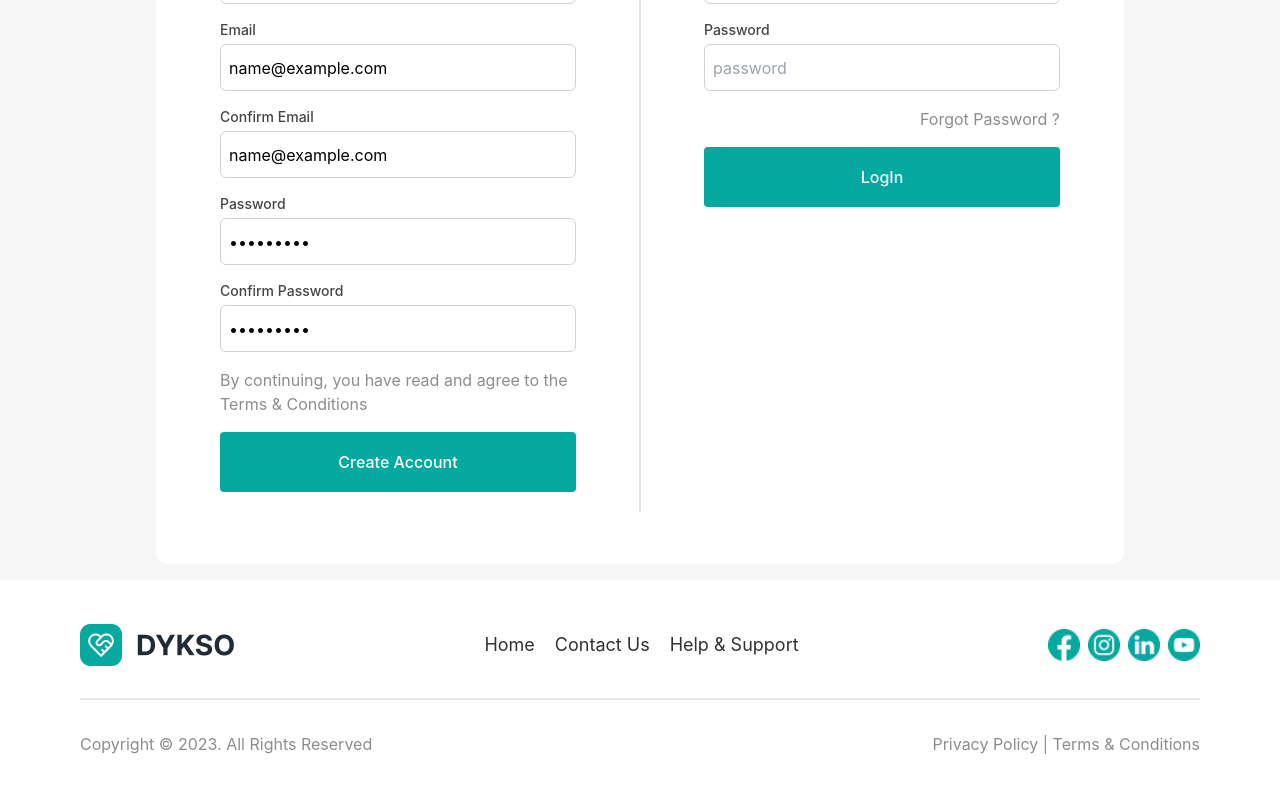
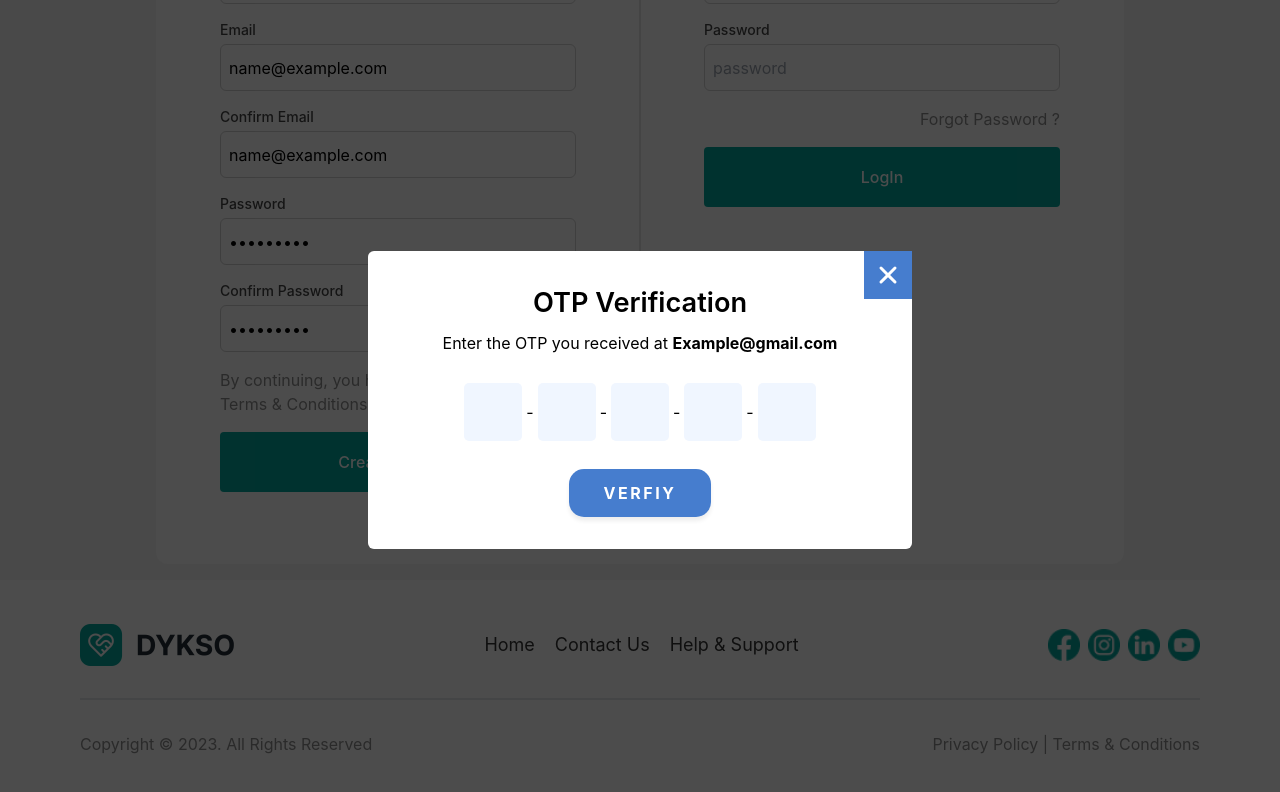
Before and after one commit to masterweb1125/DYKSO-Front-End, a React (Create React App) app: page /login in a window 1280 px wide. Both pictures are taken after typing "Sample", "name@example.com", "name@example.com", "Sample123", "Sample123" into the empty fields and a click on the button "Create Account". Shown: the part 354-1146 px from the top of the page. Built offline with nearby package versions, Linux system fonts and the light colour scheme; no server answers.

Commit message:
completed picture capturing functionality and also created and added OTP Modal

```diff
--- a/package.json
+++ b/package.json
@@ -13,6 +13,7 @@
     "react-dom": "^18.2.0",
     "react-hook-form": "^7.51.3",
     "react-icons": "^5.1.0",
+    "react-otp-input": "^3.1.1",
     "react-redux": "^9.1.1",
     "react-router-dom": "^6.22.1",
     "react-scripts": "5.0.1",
--- a/src/component/additional-info/index.jsx
+++ b/src/component/additional-info/index.jsx
@@ -1,4 +1,4 @@
-import React, { useRef, useState } from "react";
+import React, { useEffect, useRef, useState } from "react";
 import uploadIcon from "../../assets/imgs/upload-icon.svg";
 import pdfIcon from "../../assets/imgs/pdf-icon.svg";
 import { useDispatch, useSelector } from "react-redux";
@@ -16,8 +16,17 @@ const AdditionalInfo = (props) => {
   const navigate = useNavigate();
   const { zipCode } = props;
   const { token, userData } = useSelector((state) => state?.user);
+  const captureFile = useSelector((state) => state?.generalData?.captureData);
   const fileInputRef = useRef(null);
   const [uploadedFile, setUploadedFile] = useState(null);
+
+
+
+  useEffect(() => {
+    if (captureFile) {
+       setUploadedFile(captureFile);
+    }
+  }, [])
 
 
   const dispatch = useDispatch();
@@ -55,7 +64,6 @@ const AdditionalInfo = (props) => {
           data
         );
         var { url } = uploadRes.data;
-        // console.log("uploaded file url is: ", url);
         return url;
       }
 
--- /dev/null
+++ b/src/components/OTP_Modal.jsx
@@ -0,0 +1,62 @@
+import React, { useState } from 'react'
+import { LuLoader2 } from 'react-icons/lu'
+import Testotp from './checkingOtp';
+import { IoClose } from "react-icons/io5";
+
+const OTPModal = ({ setOTPDialoug }) => {
+    const [otp, setOtp] = useState("");
+    const [loading, setloading] = useState(false);
+
+    // otp modal close
+    const CloseOTPModel = () => {
+        setOTPDialoug((prev)=> !prev)
+    }
+
+    const CompareOTP = () => {
+        setOTPDialoug((prev) => !prev)
+    }
+
+  return (
+      <div className='fixed w-screen bg-[rgba(0,0,0,0.7)] h-screen flex justify-center items-center top-0 overflow-hidden center'>
+
+          <div className="wrapper relative p-8 flex flex-col justify-center items-center gap-6  w-[34rem] max-sm:w-[22rem] bg-white rounded-md">
+
+              {/* close button */}
+              <button onClick={CloseOTPModel} className='absolute top-0 right-0 text-[2rem] bg-[#467DCE] hover:bg-blue-700 p-2 text-white'> <IoClose/></button>
+              {/* Confirm Your Email content */}
+
+              <div className="wrapper flex flex-col justify-center items-center gap-2">
+                  <h3 className="text-black text-[1.7rem] max-sm:text-[1rem] font-semibold">
+                      OTP Verification
+                  </h3>
+              <p className="text-[1rem] text-black  ">
+                      Enter the OTP you received at  <span className="text-[1rem] text-black font-bold ">
+                          Example@gmail.com
+                      </span>
+              </p>
+
+              </div>
+              <div>
+                  <Testotp otp={otp} setOtp={setOtp} />
+              </div>
+              <button
+                  className="h-[3rem] w-[8.875rem] max-sm:w-[8rem] max-sm:h-[3rem] flex items-center justify-center rounded-[0.9375rem] bg-[#467DCE] hover:bg-blue-600"
+                  style={{ boxShadow: "0px 4px 4px 0px rgba(0, 0, 0, 0.07)" }}
+                  onClick={CompareOTP}
+              >
+                  {loading ? (
+                      <span className="animate-spin text-[2.5rem] text-white">
+                          <LuLoader2 />
+                      </span>
+                  ) : (
+                      <span className="text-white text-[1rem] font-bold tracking-[0.16rem]">
+                          VERFIY
+                      </span>
+                  )}
+              </button>
+          </div>
+    </div>
+  )
+}
+
+export default OTPModal
--- /dev/null
+++ b/src/components/checkingOtp.jsx
@@ -0,0 +1,53 @@
+
+import React, { useState, useEffect } from "react";
+import OtpInput from "react-otp-input";
+
+
+
+export default function Testotp({ otp, setOtp }) {
+  const [windowWidth, setWindowWidth] = useState(window.innerWidth);
+  const isMobile = windowWidth <= 768; // Adjust the breakpoint as needed
+
+  const customInputStyle= {
+    width: isMobile ? "2rem" : "3.625rem", // Adjust the width for mobile screens
+    height: isMobile ? "2rem" : "3.625rem", // Adjust the height for mobile screens
+    fontSize: isMobile ? "1rem" : "1.2rem", // Adjust the font size for mobile screens
+    borderRadius: isMobile ? "0.25rem" : "0.3125rem", // Adjust the border radius for mobile screens
+    margin: isMobile ? "0.125rem" : "0.25rem", // Adjust the margin for mobile screens
+    textAlign: "center",
+    outline: "none",
+    backgroundColor: "#F0F6FF",
+  };
+
+  const customContainerStyle = {
+    display: "flex",
+    // justifyContent: 'space-between',
+    alignItems: "center",
+  };
+
+  // Update windowWidth when the window is resized
+  useEffect(() => {
+    const handleResize = () => {
+      setWindowWidth(window.innerWidth);
+    };
+    window.addEventListener("resize", handleResize);
+    return () => {
+      window.removeEventListener("resize", handleResize);
+    };
+  }, []);
+
+  return (
+    <div>
+      <OtpInput
+        value={otp}
+        onChange={setOtp}
+        numInputs={5}
+        renderSeparator={<span>-</span>}
+        renderInput={(props, index) => (
+          <input {...props} style={customInputStyle} />
+        )}
+        containerStyle={customContainerStyle}
+      />
+    </div>
+  );
+}
--- a/src/pages/auth/index.jsx
+++ b/src/pages/auth/index.jsx
@@ -7,10 +7,16 @@ import { yupResolver } from "@hookform/resolvers/yup";
 import { SignUp_validate } from "../../model/signUpSchema";
 import { useNavigate} from "react-router-dom";
 import { toast } from "react-toastify";
+import OTP_Modal from "../../components/OTP_Modal";
+import OTPModal from "../../components/OTP_Modal";
+import { GenerateOTP } from "../../utils/generateRandomOtp";
 
 
 const Auth = () => {
   const dispatch = useDispatch();
+  const [OTPDialoug, setOTPDialoug] = useState(false);
+  const [otp, setotp] = useState("");
+
   const [loginCreds, setLoginCreds] = useState({
     email: "",
     password: "",
@@ -57,16 +63,20 @@ const Auth = () => {
       email: email,
       password: password
     }
-   try {
-     const res = await CreatingUser(dispatch, userInfo)
-     if (res === 200) {
-       toast.success("registration done successfully");
-       navigate("/");
-    }
-   } catch (error) {
-     toast.error("Something went wrong")
+    const newOtp = GenerateOTP();
+console.log("new otp: ", newOtp)
 
-   }
+    setOTPDialoug(true);
+  //  try {
+  //    const res = await CreatingUser(dispatch, userInfo)
+  //    if (res === 200) {
+  //      toast.success("registration done successfully");
+  //      navigate("/");
+  //   }
+  //  } catch (error) {
+  //    toast.error("Something went wrong")
+
+  //  }
 
     // signup logic here
   };
@@ -262,7 +272,9 @@ const Auth = () => {
           </form>
         </div>
       </div>
+      {OTPDialoug && <OTPModal setOTPDialoug={setOTPDialoug } />}
     </section>
+
   );
 };
 
--- a/src/pages/main/index.jsx
+++ b/src/pages/main/index.jsx
@@ -1,10 +1,13 @@
 import { useRef, useState } from "react";
 import Camera from "../../assets/imgs/cam.png";
-import {  Link } from "react-router-dom";
+import {  Link, useNavigate } from "react-router-dom";
+import { useDispatch } from "react-redux";
+import { AddCaptureData } from "../../redux/feature/generalSlice";
 
 const Main = () => {
   const [hoveredIndex, setHoveredIndex] = useState(null);
-
+  const dispatch = useDispatch();
+  const navigate = useNavigate();
   const handleMouseEnter = (index) => {
     setHoveredIndex(index);
   };
@@ -18,8 +21,8 @@ const Main = () => {
   const UploadAttachments = async (event) => {
     if (event.target.files && event.target.files[0]) {
       const file = event.target.files[0];
-      const fileUrl = URL.createObjectURL(file);
-      console.log("capturing a picture: ", file)
+      dispatch(AddCaptureData(file));
+      navigate("/sell")
     }
   }
 
--- a/src/pages/sell/index.jsx
+++ b/src/pages/sell/index.jsx
@@ -10,7 +10,6 @@ const Sell = () => {
     const zipCode = await getCurrentLocationZipCode();
     if (zipCode !== undefined && zipCode !== null) {
       addZipCode(zipCode);
-      console.log("current location zipCode is: ", zipCode)
     }
   }
 
--- /dev/null
+++ b/src/redux/feature/generalSlice.js
@@ -0,0 +1,31 @@
+import { createSlice } from "@reduxjs/toolkit";
+
+export const GeneralSlice = createSlice({
+  name: "generalSlice",
+  initialState: {
+    captureData: {},
+    serviceData: {},
+
+  },
+
+  reducers: {
+
+      AddCaptureData: (state, action) => {
+      state.captureData = action.payload;
+      console.log("captureData load: ", action.payload);
+      },
+
+    AddServiceData: (state, action) => {
+      state.serviceData = action.payload;
+      console.log("action.payload service data: ", action.payload);
+    },
+
+
+  },
+});
+
+export const {
+AddCaptureData,  AddServiceData,
+} = GeneralSlice.actions;
+
+export default GeneralSlice.reducer;
--- a/src/redux/store.js
+++ b/src/redux/store.js
@@ -11,16 +11,18 @@ import {
   REGISTER,
 } from "redux-persist";
 
-import UserInfo  from "./feature/reduxSlice";
+import UserInfo from "./feature/reduxSlice";
+import generalSlice from "./feature/generalSlice";
 
 const persistConfig = {
   key: "root",
   storage,
-  blacklist: [],
+  blacklist: ["generalData"],
 };
 
 const rootReducer = combineReducers({
   user: UserInfo,
+  generalData: generalSlice,
 });
 
 const persistedReducer = persistReducer(persistConfig, rootReducer);
--- /dev/null
+++ b/src/utils/generateRandomOtp.js
@@ -0,0 +1,8 @@
+
+export const GenerateOTP = () => {
+  // Generate a random 5-digit OTP
+  const otp = Math.floor(Math.random() * 1000000)
+    .toString()
+    .padStart(5, "0");
+  return otp;
+};
```
Also changed, not shown: 2 other files (tests, documents, lock files or other folders).
